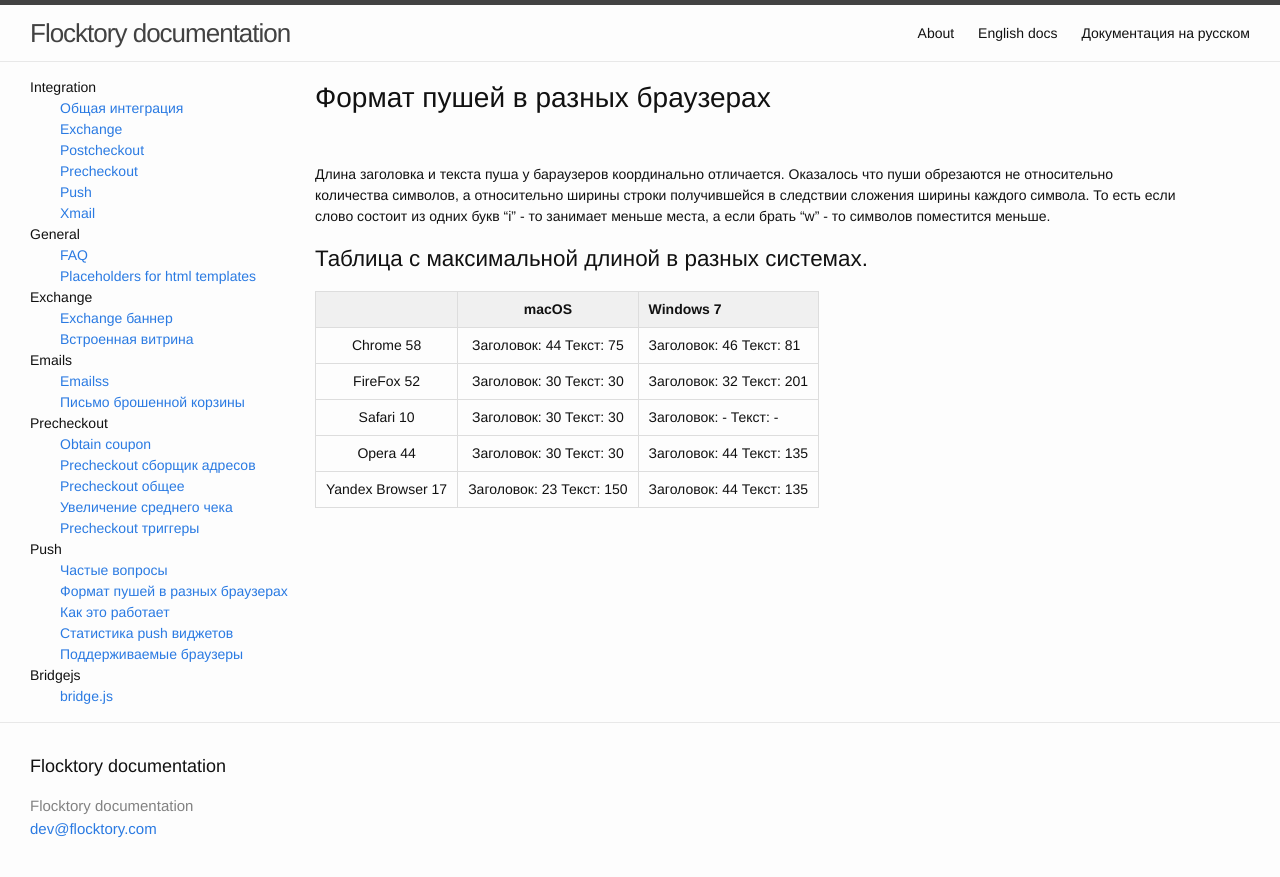
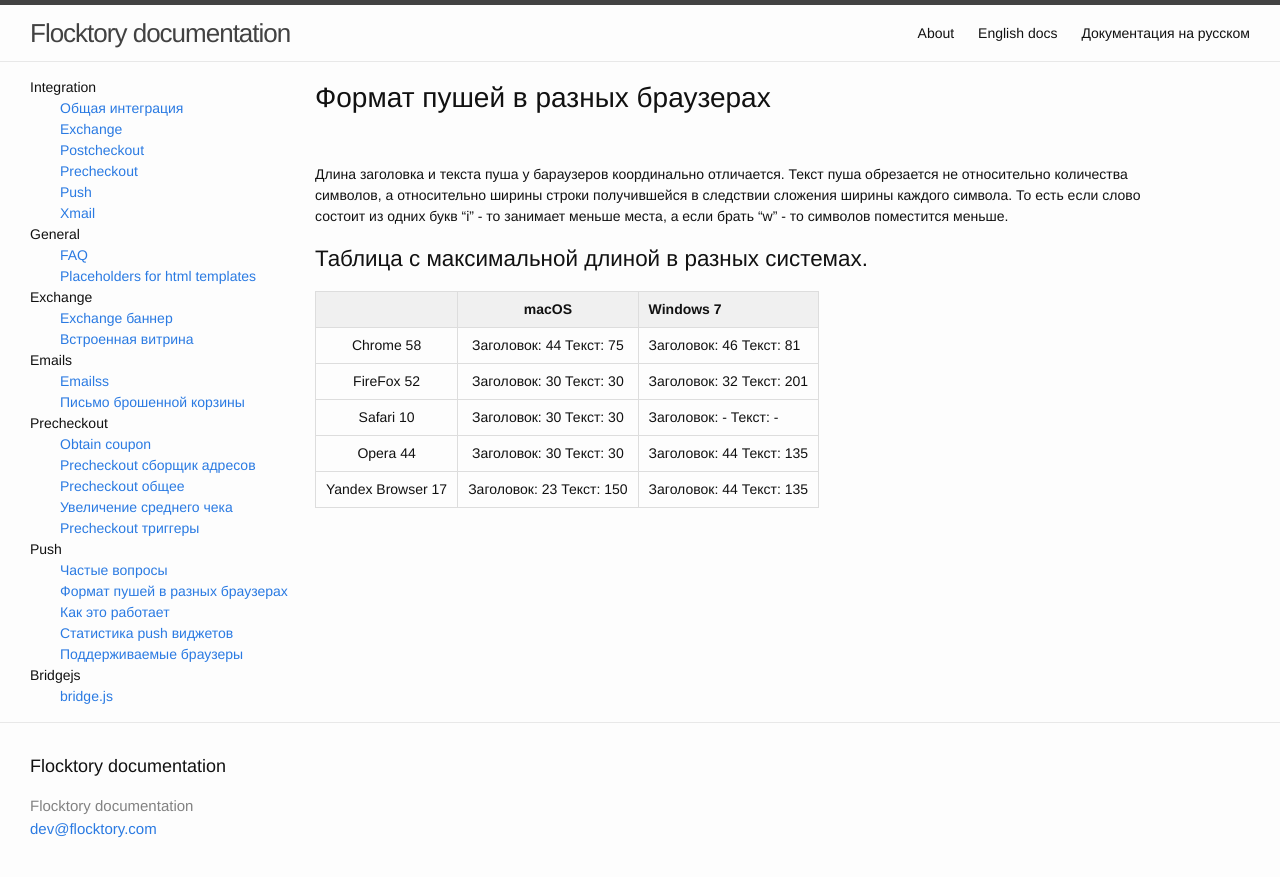
Before and after one commit to flocktory/flocktory.github.io, a Jekyll site: the page built from _docs_ru/push/format.md, in a window 1280 px wide. Shown: the top 877 px of the page. Built offline with Jekyll 4.4.1, drawn with Linux system fonts in a browser that asks for light colours.

Commit message:
Fix text in descr

```diff
--- a/_docs_ru/push/format.md
+++ b/_docs_ru/push/format.md
@@ -5,7 +5,7 @@ section: push
 ---
 
 Длина заголовка и текста пуша у бараузеров координально отличается.
-Оказалось что пуши обрезаются не относительно количества символов, а относительно ширины строки получившейся в следствии сложения ширины каждого символа.
+Текст пуша обрезается не относительно количества символов, а относительно ширины строки получившейся в следствии сложения ширины каждого символа.
 То есть если слово состоит из одних букв "i" - то занимает меньше места, а если брать "w" - то символов поместится меньше.
 
 ### Таблица с максимальной длиной в разных системах.
```
